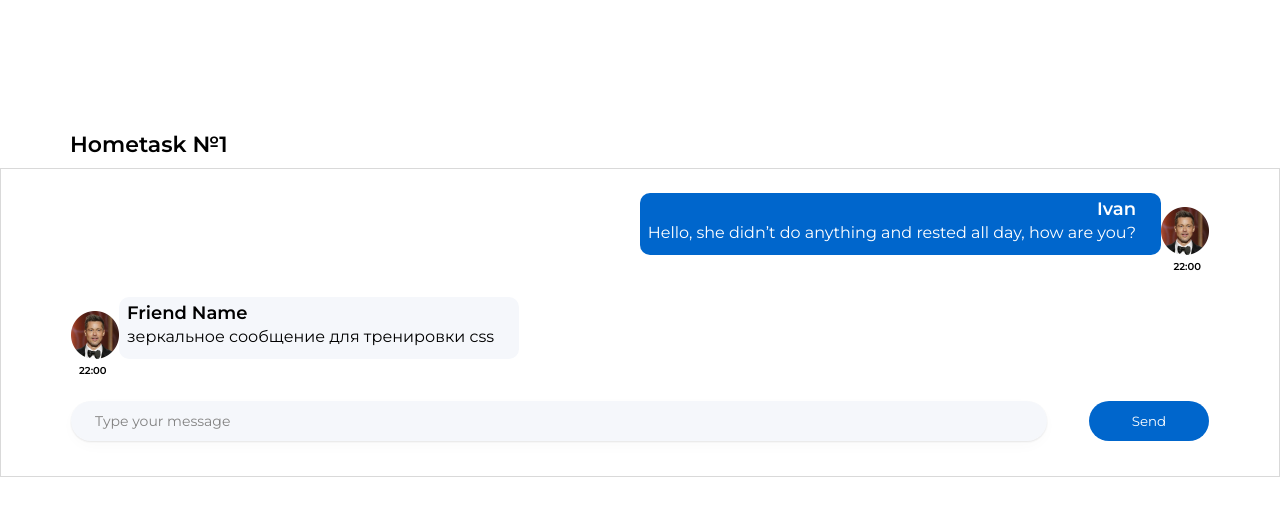
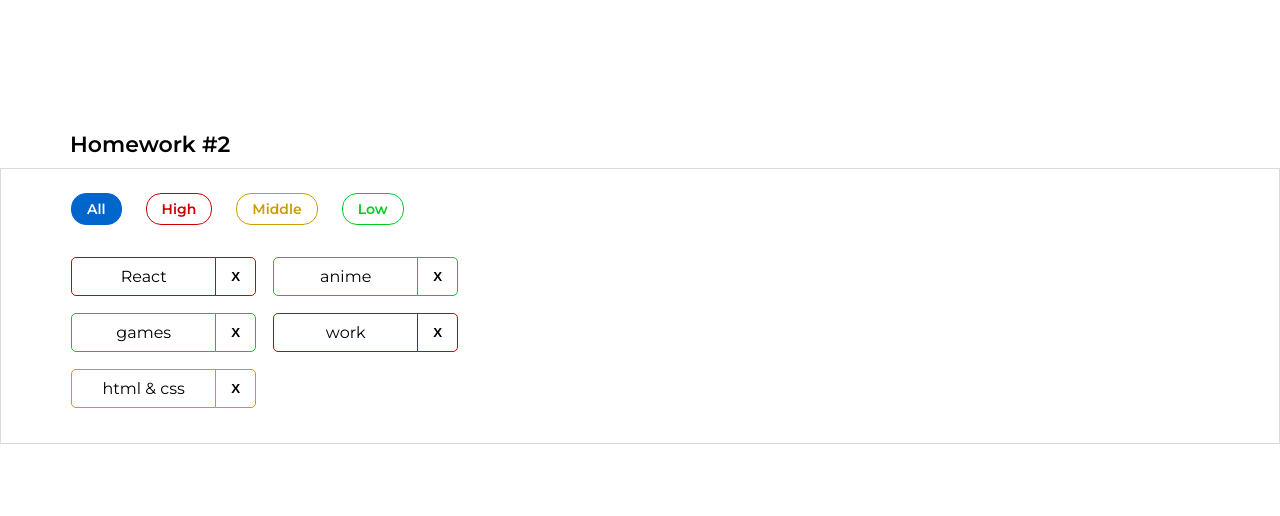
Before and after one commit to LenaRybinskova/hw_autocheck, a React (Create React App) app in the folder hws2-master/: page / in a window 1280 px wide. Shown: the top 516 px of the page. Built offline with nearby package versions, Linux system fonts and the light colour scheme.

Commit message:
hw2_useState_button_callback_filter

```diff
--- a/hws2-master/src/s1-main/App.tsx
+++ b/hws2-master/src/s1-main/App.tsx
@@ -1,13 +1,14 @@
 import React from 'react'
 import s from './App.module.css'
 import HW1 from '../s2-homeworks/hw01/HW1'
+import HW2 from "../s2-homeworks/hw02/HW2";
 
 function App() {
     return (
         <div className={s.App}>
-            <HW1/>
+            {/*<HW1/>*/}
             {/*раскомментировать по ходу выполнения*/}
-            {/*<HW2/>*/}
+            <HW2/>
             {/*<HW3/>*/}
             {/*<HW4/>*/}
 
--- a/hws2-master/src/s2-homeworks/hw02/HW2.tsx
+++ b/hws2-master/src/s2-homeworks/hw02/HW2.tsx
@@ -17,16 +17,16 @@ import s2 from '../../s1-main/App.module.css'
 * */
 
 // types
-export type AffairPriorityType = any // need to fix any
+export type AffairPriorityType = 'high' | 'middle' | 'low'// need to fix any OK
 export type AffairType = {
-    _id: any // need to fix any
-    name: any // need to fix any
+    _id: number // need to fix any OK
+    name: string // need to fix any OK
     priority: AffairPriorityType
 }
 export type FilterType = 'all' | AffairPriorityType
 
 // constants
-const defaultAffairs: any = [ // need to fix any
+const defaultAffairs: AffairType[] = [ // need to fix any
     {_id: 1, name: 'React', priority: 'high'}, // студенты могут изменить содержимое name и количество элементов в массиве, ...priority не менять!
     {_id: 2, name: 'anime', priority: 'low'},
     {_id: 3, name: 'games', priority: 'low'},
@@ -35,23 +35,24 @@ const defaultAffairs: any = [ // need to fix any
 ]
 
 // pure helper functions
-export const filterAffairs = (affairs: any, filter: any): any => { // need to fix any
+export const filterAffairs = (affairs: AffairType[], filter: FilterType): AffairType[] => { // need to fix any
+    return [...affairs].filter(el => filter === 'all' ? el : el.priority === filter )
+}
 
-
-    return affairs // need to fix
-}
-export const deleteAffair = (affairs: any, _id: any): any => { // need to fix any
-
-    return affairs // need to fix
+export const deleteAffair = (affairs: AffairType[], _id: number): AffairType[] => { // need to fix any
+    return [...affairs].filter(el => el._id !=_id)
 }
 
 function HW2() {
-    const [affairs, setAffairs] = useState<any>(defaultAffairs) // need to fix any
+    const [affairs, setAffairs] = useState<AffairType[]>(defaultAffairs) // need to fix any
     const [filter, setFilter] = useState<FilterType>('all')
 
-    const filteredAffairs = filterAffairs(affairs, filter)
-    const deleteAffairCallback = (_id: any) => { // need to fix any
+    const filteredAffairs = filterAffairs(affairs, filter) //массив отфильтр задач
+    const deleteAffairCallback = (_id: number) => { // need to fix any
         // need to fix
+        setAffairs([...filteredAffairs].filter((el:AffairType)=>el._id !=_id))
+
+
     }
 
     return (
--- a/hws2-master/src/s2-homeworks/hw02/affairs/Affairs.tsx
+++ b/hws2-master/src/s2-homeworks/hw02/affairs/Affairs.tsx
@@ -1,73 +1,51 @@
 import React from 'react'
 import Affair from './affair/Affair'
-import {AffairType, FilterType} from '../HW2'
+import {AffairPriorityType, AffairType, FilterType} from '../HW2'
 import s from './Affairs.module.css'
 
 type AffairsPropsType = {
-    data: any // need to fix any
-    setFilter: any
-    deleteAffairCallback: any
+    data: AffairType[] // need to fix any
+    setFilter: (filter:FilterType ) => void
+    deleteAffairCallback: (_id: number) => void
     filter: FilterType
 }
 
 function Affairs(props: AffairsPropsType) {
     const setAll = () => {
-        // need to fix
+       props.setFilter('all')
     }
     const setHigh = () => {
-        // need to fix
+        props.setFilter('high')
     }
     const setMiddle = () => {
-        // need to fix
+        props.setFilter('middle')
     }
     const setLow = () => {
-        // need to fix
+        props.setFilter('low')
     }
 
     const cnAll = s.button + ' ' + s.all + (props.filter === 'all' ? ' ' + s.active : '')
     const cnHigh = s.button + ' ' + s.high + (props.filter === 'high' ? ' ' + s.active : '')
     const cnMiddle = s.button + ' ' + s.middle + (props.filter === 'middle' ? ' ' + s.active : '')
     const cnLow = s.button + ' ' + s.low + (props.filter === 'low' ? ' ' + s.active : '')
-
+        //мапим отфильтров задачи
     const mappedAffairs = props.data.map((a: AffairType) => (
         <Affair
             key={a._id} // кеи ОБЯЗАТЕЛЬНЫ в 99% - так что лучше их писать всегда при создании компонент в мапе
             affair={a}
+
             deleteAffairCallback={props.deleteAffairCallback}
+
         />
     ))
 
     return (
         <div>
             <div className={s.buttonContainer}>
-                <button
-                    id={'hw2-button-all'}
-                    onClick={setAll}
-                    className={cnAll}
-                >
-                    All
-                </button>
-                <button
-                    id={'hw2-button-high'}
-                    onClick={setHigh}
-                    className={cnHigh}
-                >
-                    High
-                </button>
-                <button
-                    id={'hw2-button-middle'}
-                    onClick={setMiddle}
-                    className={cnMiddle}
-                >
-                    Middle
-                </button>
-                <button
-                    id={'hw2-button-low'}
-                    onClick={setLow}
-                    className={cnLow}
-                >
-                    Low
-                </button>
+                <button id={'hw2-button-all'} onClick={setAll} className={cnAll}>All</button>
+                <button id={'hw2-button-high'} onClick={setHigh} className={cnHigh}>High</button>
+                <button id={'hw2-button-middle'} onClick={setMiddle} className={cnMiddle}>Middle</button>
+                <button id={'hw2-button-low'} onClick={setLow} className={cnLow}>Low</button>
             </div>
             <div className={s.affairs}>{mappedAffairs}</div>
         </div>
--- a/hws2-master/src/s2-homeworks/hw02/affairs/affair/Affair.tsx
+++ b/hws2-master/src/s2-homeworks/hw02/affairs/affair/Affair.tsx
@@ -6,12 +6,13 @@ import s2 from '../Affairs.module.css'
 type AffairPropsType = {
     // key не нужно типизировать
     affair: AffairType
-    deleteAffairCallback: any // need to fix any
+    deleteAffairCallback: (_id: number) => void // need to fix any
 }
 
 function Affair(props: AffairPropsType) {
     const deleteCallback = () => {
         // need to fix
+        props.deleteAffairCallback(props.affair._id)
     }
 
     const nameClass = s.name + ' ' + s2[props.affair.priority]
@@ -26,18 +27,14 @@ function Affair(props: AffairPropsType) {
             <div id={'hw2-name-' + props.affair._id} className={nameClass}>
                 {/*создаёт студент*/}
 
+                {props.affair.name} {/*назв задачи*/}
                 {/**/}
             </div>
             <div id={'hw2-priority-' + props.affair._id} hidden>
-                {props.affair.priority}
+                {props.affair.priority} {/*тип значимости*/}
             </div>
 
-            <button
-                id={'hw2-button-delete-' + props.affair._id}
-                className={buttonClass}
-                // need to fix
-
-            >
+            <button id={'hw2-button-delete-' + props.affair._id} className={buttonClass} onClick={deleteCallback}>
                 {/*текст кнопки могут изменить студенты*/}
                 X
                 {/**/}
```
